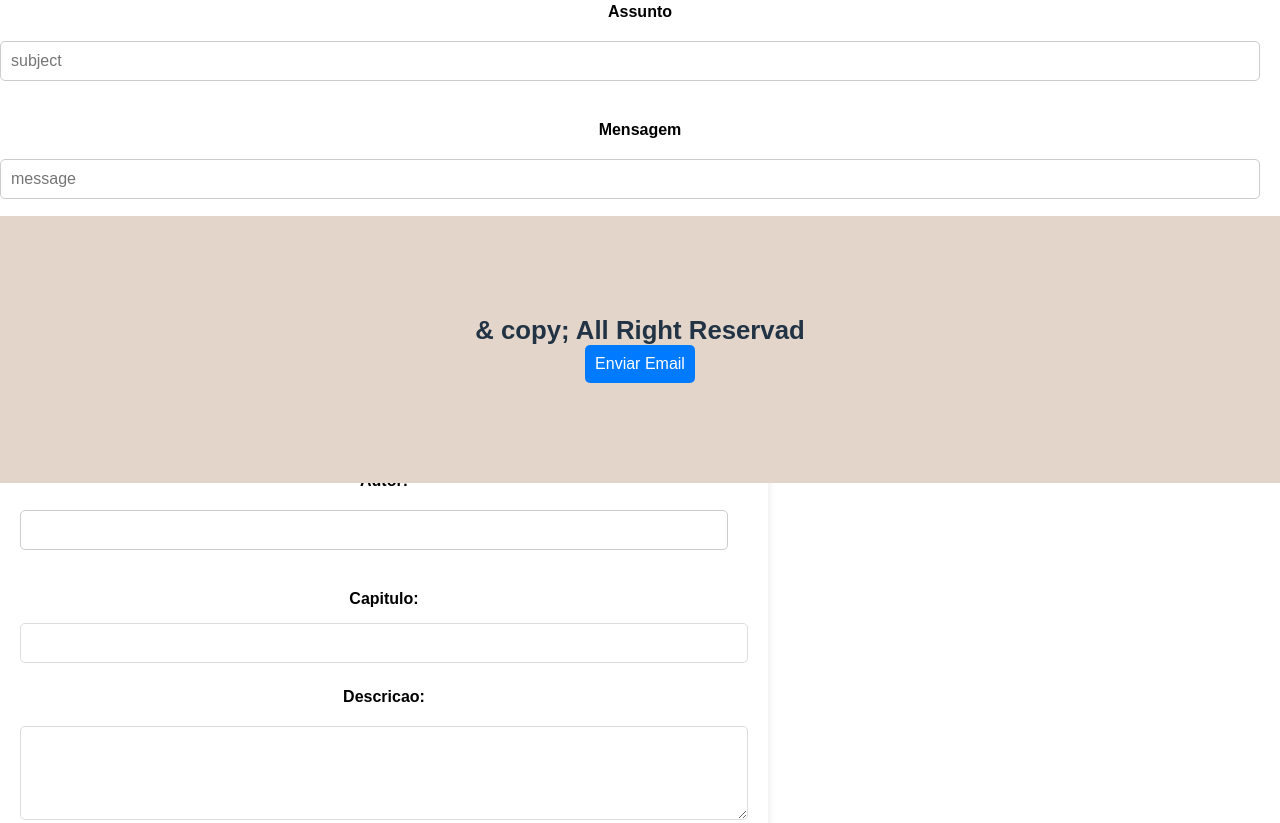
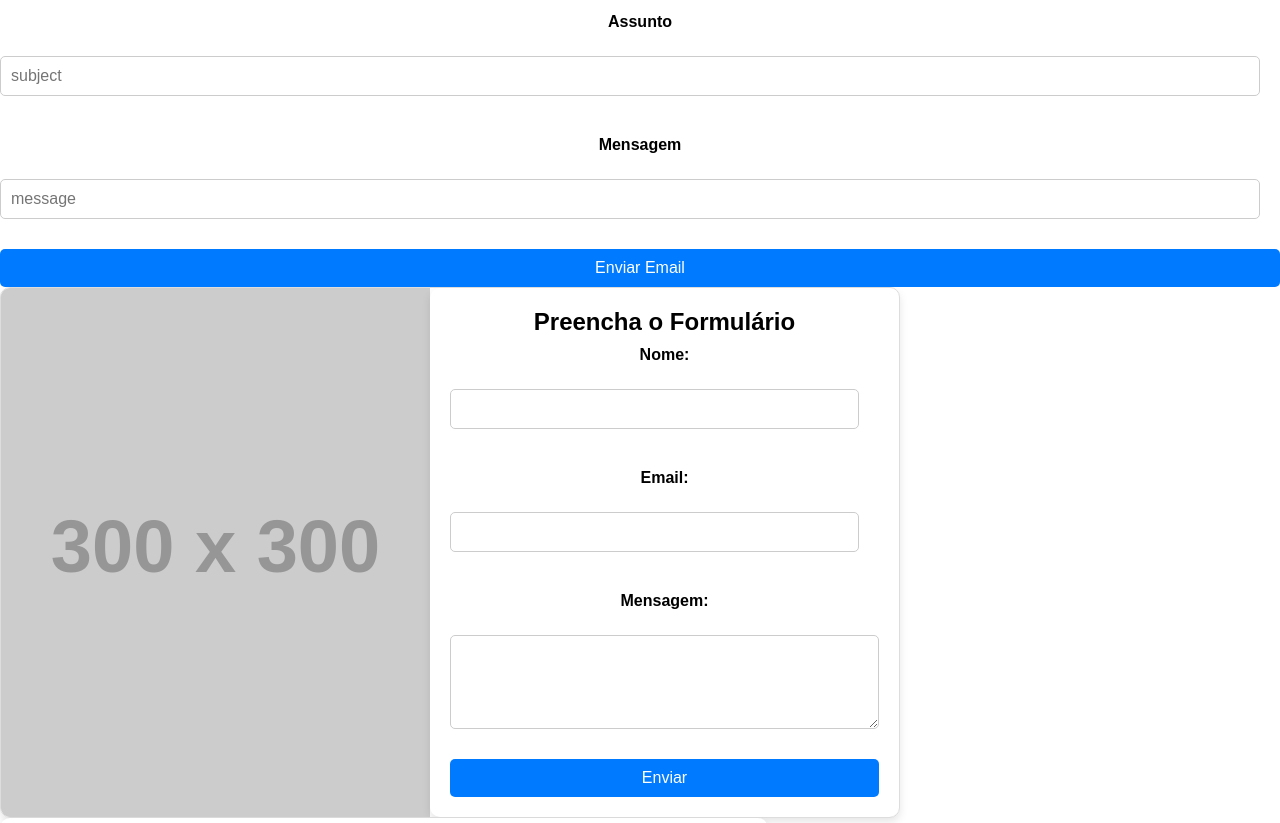
Before and after one commit to sophialberton/engenhariaSoftware, a plain HTML site: page MeuPrimeiroSite/FWN3/contato.html in a window 1280 px wide. Shown: the part 317-1140 px from the top of the page. Drawn offline with Linux system fonts and the light colour scheme; placeholder pictures from the web are drawn by us.

Commit message:
Versao com aba de contato com footer fixado na base, e com estrutura de cadastro de livro, codigo de ex do profe e uma etrutura com imagem para seguir o protótipo

```diff
--- a/MeuPrimeiroSite/FWN3/contato.css
+++ b/MeuPrimeiroSite/FWN3/contato.css
@@ -35,13 +35,12 @@ button {
     cursor: pointer;
     text-align: center;
 }
-footer{
-    position: absolute;
-    bottom: 0;
-    text-align: center;
-    font-size: 22px;
-    padding: 100px 0;
-}
+footer {
+    bottom: 0; /* Posiciona no final */
+    text-align: center; /* Centraliza o texto */
+    font-size: 22px; /* Tamanho da fonte */
+    padding: 100px 0; /* Espaçamento interno no topo e embaixo */
+  }
 header{
     display: flex;
     align-items: center;
@@ -150,3 +149,61 @@ button{
 button:hover {
     background-color: #0056b3;
 }
+
+/*inico chat gpt*/
+.container {
+    display: flex;
+    width: 80%;
+    max-width: 900px;
+    border: 1px solid #ddd;
+    border-radius: 10px;
+    overflow: hidden;
+    box-shadow: 0 4px 8px rgba(0, 0, 0, 0.1);
+  }
+
+  .image-container {
+    flex: 1;
+    background-color: #e0e0e0;
+  }
+
+  .image-container img {
+    width: 100%;
+    height: 100%;
+    object-fit: cover;
+  }
+
+  .form-container {
+    flex: 1;
+    padding: 20px;
+    background-color: #ffffff;
+  }
+
+  form {
+    display: flex;
+    flex-direction: column;
+    gap: 15px;
+  }
+
+  label {
+    font-weight: bold;
+    margin-bottom: 5px;
+  }
+
+  input, textarea, button {
+    padding: 10px;
+    border: 1px solid #ccc;
+    border-radius: 5px;
+    font-size: 1rem;
+  }
+
+  button {
+    background-color: #007bff;
+    color: white;
+    cursor: pointer;
+    border: none;
+    transition: background-color 0.3s;
+  }
+
+  button:hover {
+    background-color: #0056b3;
+  }
--- a/MeuPrimeiroSite/FWN3/contato.html
+++ b/MeuPrimeiroSite/FWN3/contato.html
@@ -36,6 +36,30 @@
             <p id="sucess-message" style="display: none;color: green;">Mensagem enviada com sucesso!</p>
         </form>
     <!--Final exemplo slides do sor-->
+
+    <!--Inicio chat gpt-->
+    <div class="container">
+        <div class="image-container">
+          <img src="https://via.placeholder.com/300" alt="Exemplo de Imagem">
+        </div>
+        <div class="form-container">
+          <h2>Preencha o Formulário</h2>
+          <form>
+            <label for="name">Nome:</label>
+            <input type="text" id="name" name="name" required>
+
+            <label for="email">Email:</label>
+            <input type="email" id="email" name="email" required>
+
+            <label for="message">Mensagem:</label>
+            <textarea id="message" name="message" rows="4" required></textarea>
+
+            <button type="submit">Enviar</button>
+          </form>
+        </div>
+      </div>
+      <!--Final chat gpt-->
+
     <!--Inico cadastro livrop-->
         <div class="form-container">
             <h1>Cadastre seu Livro! :D</h1>
--- a/MeuPrimeiroSite/FWN3/contato.js
+++ b/MeuPrimeiroSite/FWN3/contato.js
@@ -12,3 +12,9 @@ form.addEventListener('submit', function(event){
     successMessage.style.display = 'block';//Exibe a mensagem de sucesso
 
 });
+
+//COdigo chat gpt
+document.querySelector('form').addEventListener('submit', function (event) {
+    event.preventDefault();
+    alert('Formulário enviado com sucesso!');
+  });
```
